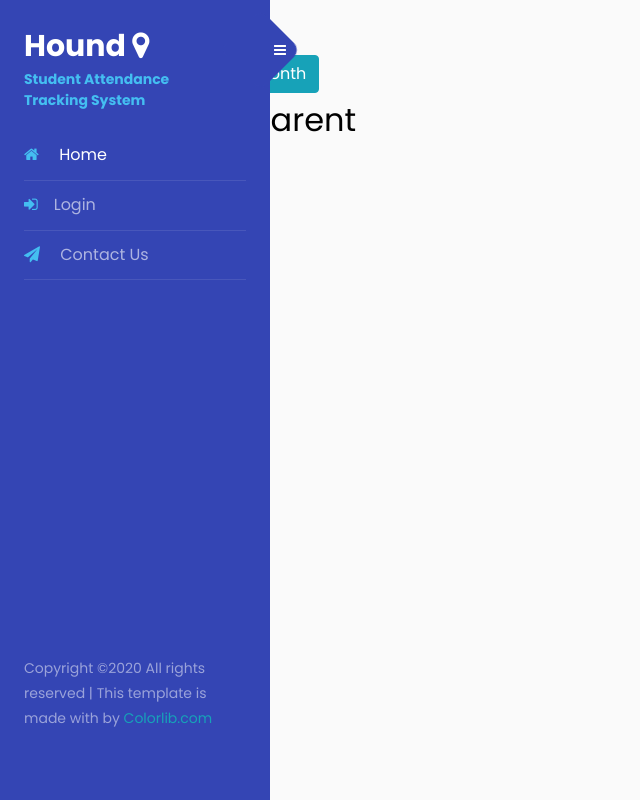
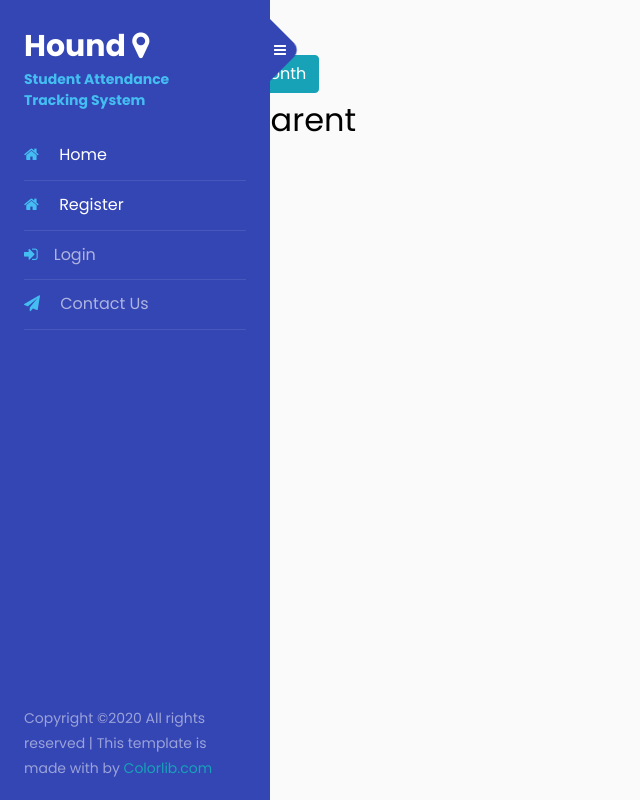
Before and after one commit to claudynetrixie/CoE134SATS, a Django app: page /calendar/ in a window 1280 px wide. Shown: the whole page, without its empty margins (0-640 px from the left). Run offline with Django 3.2, Linux system fonts and the light colour scheme; data comes from the database, SQL or seed files in the repository; both versions use the stored data as it was after the commit; some libraries are stand-ins or nearby versions.

Commit message:
Test Push

```diff
--- a/mysite/mysite/main/templates/main/header.html
+++ b/mysite/mysite/main/templates/main/header.html
@@ -81,7 +81,9 @@
 	          <li class="active">
 	            <a href="/"><span class="fa fa-home mr-3"></span> Home</a>
 	          </li>
-
+			  <li class="active">
+	            <a href="/"><span class="fa fa-home mr-3"></span> Register</a>
+	          </li>
 			 {% if user.is_authenticated %}
 				 <li><a href="/account"> <span class = "fa fa-user mr-3"> </span> {{user.username|title}}</a></li>
 				{% if user.is_parent %}
--- a/mysite/mysite/mysite/settings.py
+++ b/mysite/mysite/mysite/settings.py
@@ -12,7 +12,7 @@ https://docs.djangoproject.com/en/3.0/ref/settings/
 
 import os
 os.environ.setdefault("DJANGO_SETTINGS_MODULE", __file__)
-from decouple import config
+#from decouple import config
 from django.contrib.messages import constants as messages
 
 
```
Also changed, not shown: mysite/mysite/db.sqlite3.
